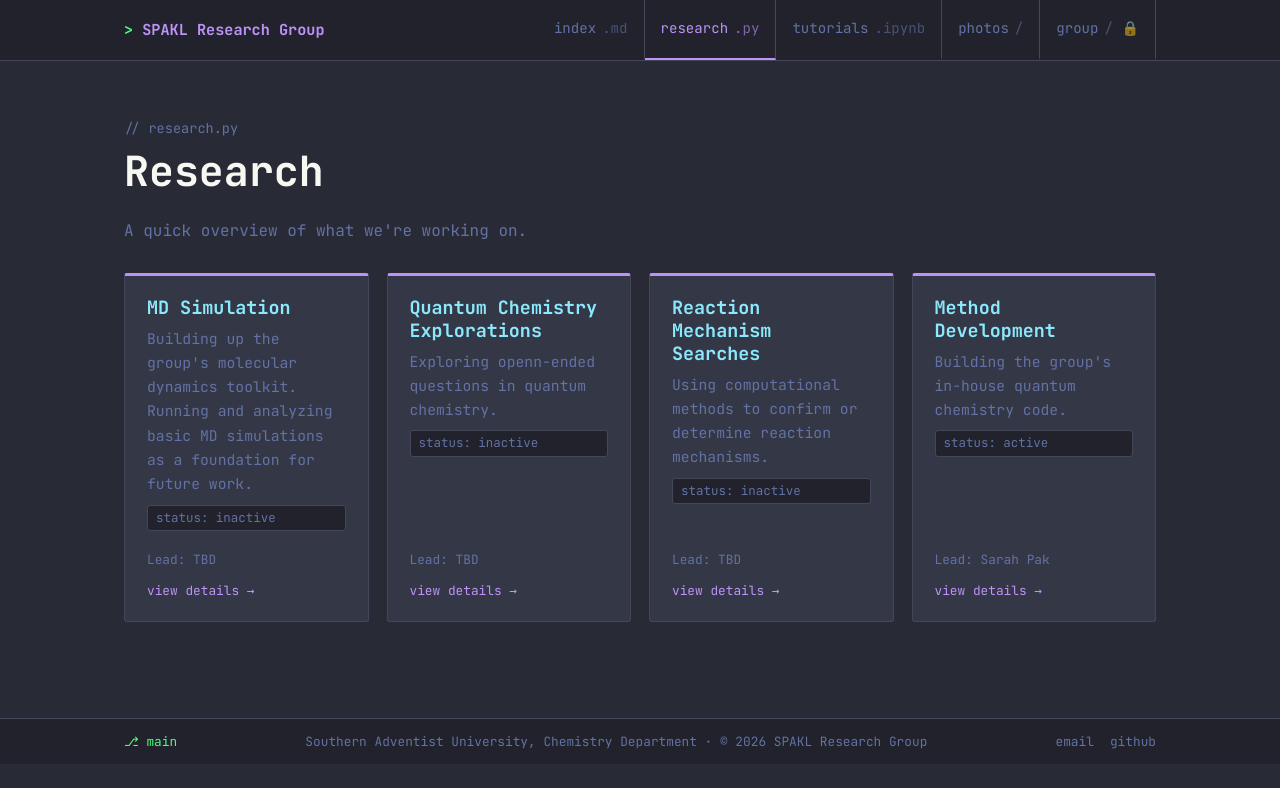
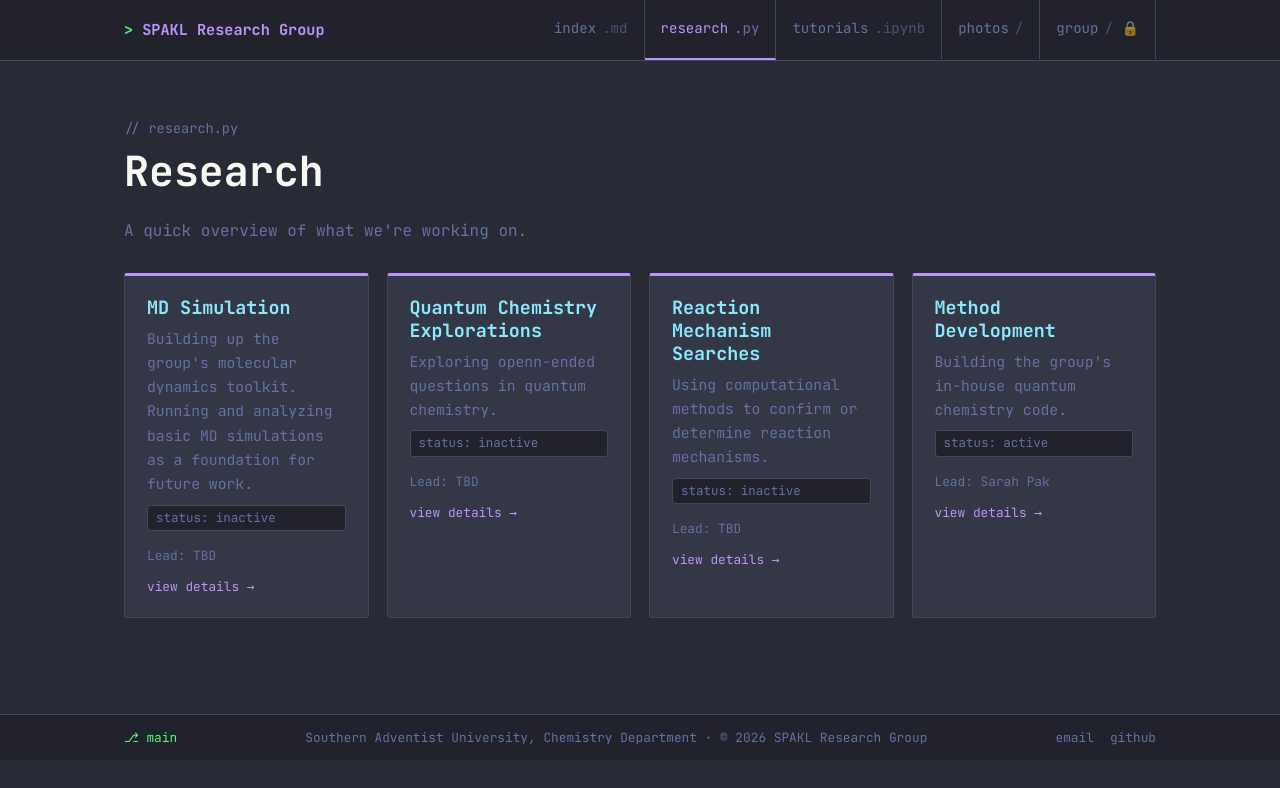
Before and after one commit to spakl/research-site, a Jekyll site: the page built from research.html, in a window 1280 px wide. Shown: the top 788 px of the page. Built offline with Jekyll 4.4.1, drawn with Linux system fonts in a browser that asks for light colours.

Commit message:
Tighten spacing between status tag and Lead line

```diff
--- a/assets/css/style.css
+++ b/assets/css/style.css
@@ -515,3 +515,9 @@
 .related-item .related-title { font-weight: 600; margin: 0 0 4px; }
 .related-item .related-note { color: var(--muted); font-size: 0.88rem; margin: 0; }
 .related-item .related-links { margin-top: 8px; display: flex; gap: 14px; font-size: 0.85rem; }
+
+/* Keep the status tag and Lead line grouped tightly together */
+.card .tag + .card-meta {
+  margin-top: 6px;
+  padding-top: 0;
+}
```
